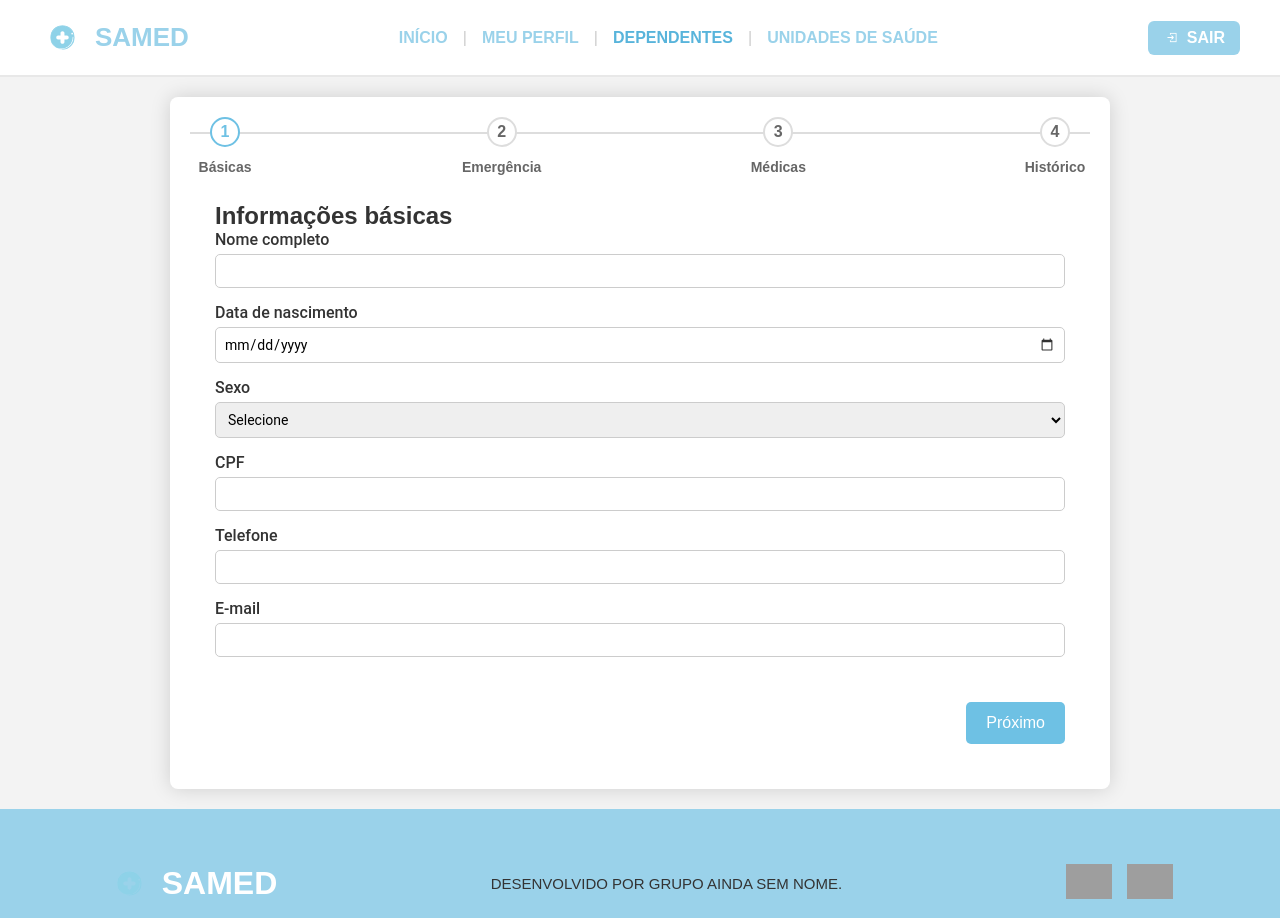
After one commit to JuliaSBarbosa/samed, a PHP site: page /form_dependentes.php in a window 1280 px wide. The commit adds this page. Run offline with PHP 8.4, Linux system fonts and the light colour scheme; grey boxes are pictures that could not be loaded.

Commit message:
Alterado dependentes

```diff
--- a/estilos/style.css
+++ b/estilos/style.css
@@ -9,6 +9,9 @@
 body {
     background-color: #f3f3f3;
     color: #333;
+    display: flex;
+    flex-direction: column;
+    min-height: 100vh;
 }
 
 /* ======= Cabeçalho ======= */
@@ -142,6 +145,7 @@ header.topo {
 main {
     text-align: center;
     margin-top: 0;
+    flex: 1; /* Faz o main ocupar o espaço restante, empurrando o footer para baixo */
 }
 
 .titulo {
@@ -202,8 +206,8 @@ main {
 footer {
     background-color: #9ad2ea;
     color: #fff;
-    margin-top: 0; /* removido para evitar espaço em branco entre main e footer */
-    padding: 55px 0 15px; /* mantém espaçamento visual no topo do footer sem criar gap */
+    margin-top: 0;
+    padding: 55px 0 15px;
     display: flex;
     align-items: center;
     justify-content: space-around;
@@ -591,10 +595,9 @@ main.hero::before {
   border: 1px solid #d7eaf1;
   border-radius: 6px;
   box-sizing: border-box;
-
-  font-weight: 700;    /* negrito */
-  text-align: left;    /* alinhado à esquerda */
-  font-family: inherit; /* usa a mesma fonte da página */
+  font-weight: 700;
+  text-align: left;
+  font-family: inherit;
 }
 
 .login-container input[type="submit"] {
@@ -606,193 +609,288 @@ main.hero::before {
   border-radius: 6px;
   font-weight: 700;
   cursor: pointer;
-  transition: background-color 0.3s ease;
 }
 
-.login-container input[type="submit"]:hover {
-  background: #7ab8d4;
+/* ESTILO TELA DEPENDENTES */
+.dependentes {
+    text-align: center;
+    margin-top: 30px;
 }
 
-/* Estilos para tela de registro - Card melhorado */
-.registro-container {
-  position: relative;
-  z-index: 2;
-  max-width: 480px;
-  width: 90%;
-  background: rgb(255, 255, 255);
-  padding: 32px;
-  border-radius: 12px;
-  box-shadow: 0 6px 20px rgba(0, 0, 0, 0.1);
-  color: #244357;
+.dependentes h2 {
+    color: #6ec1e4;
     font-weight: 700;
-  text-align: left;
-  font-family: inherit;
+    font-size: 1.5em;
+    margin-bottom: 5px;
 }
 
-.registro-container h2 {
-  text-align: center;
-  font-weight: 700;
-  margin: 0 0 24px;
-  color: #244357;
-  font-size: 1.7rem;
+.dependentes hr {
+    width: 120px;
+    border: 2px solid #6ec1e4;
+    border-radius: 2px;
+    margin: 0 auto 20px;
 }
 
-.registro-container label {
-  display: block;
+.card-ficha {
+    background: #fff;
+    padding: 25px;
+    width: 1000px;
+    margin: 0 auto;
     text-align: left;
-  font-weight: 700;
-  margin-bottom: 6px;
-  color: #244357;
-  font-size: 0.9rem;
 }
 
-.registro-container input[type="text"],
-.registro-container input[type="email"],
-.registro-container input[type="password"] {
+/* Container do Formulário */
+.form-container {
+    max-width: 1200px;
+    margin: 20px auto;
+    padding: 20px;
+    background: white;
+    border-radius: 8px;
+    box-shadow: 0 0 20px rgba(0, 0, 0, 0.15);
+}
+
+.form-container form {
+    background: #fff;
+    padding: 25px;
+    max-width: 900px;
     width: 100%;
-  padding: 11px 14px;
-  margin: 8px 0 16px;
-  border: 2px solid #d7eaf1;
-  border-radius: 8px;
-  box-sizing: border-box;
-  font-weight: 600;
+    margin: 0 auto;
     text-align: left;
-  font-family: inherit;
-  font-size: 0.95rem;
+}
+
+/* Campos do Formulário */
+label {
+    display: block;
+    margin-bottom: 5px;
+    font-weight: 500;
+    text-align: left;
+    color: #333;
+    font-family: 'Roboto', sans-serif;
+}
+
+input[type="text"],
+input[type="email"],
+input[type="tel"],
+input[type="number"],
+input[type="time"],
+input[type="file"],
+input[type="date"],
+textarea,
+select {
+    width: 100%;
+    padding: 8px;
+    margin-bottom: 15px;
+    border: 1px solid #ccc;
+    border-radius: 5px;
+    font-size: 14px;
+    font-family: 'Roboto', sans-serif;
     transition: border-color 0.3s ease;
 }
 
-.registro-container input[type="text"]:focus,
-.registro-container input[type="email"]:focus,
-.registro-container input[type="password"]:focus {
+input[type="text"]:focus,
+input[type="email"]:focus,
+input[type="tel"]:focus,
+input[type="number"]:focus,
+input[type="time"]:focus,
+input[type="date"]:focus,
+textarea:focus,
+select:focus {
+    border-color: #6ec1e4;
     outline: none;
-  border-color: #9ad2ea;
+    box-shadow: #244357;
 }
 
-.registro-container input[type="submit"] {
-  width: 100%;
-  background: #9ad2ea;
-  color: #fff;
-  border: none;
-  padding: 13px;
-  border-radius: 8px;
-  font-weight: 700;
-  cursor: pointer;
-  font-size: 1rem;
-  transition: background-color 0.3s ease;
-  margin-top: 8px;
+input[readonly],
+select[disabled] {
+    background-color: #f5f5f5;
+    color: #244357;
 }
 
-.registro-container input[type="submit"]:hover {
-  background: #7ab8d4;
+/* Tornar o ícone do calendário discreto */
+input[type="date"]::-webkit-inner-spin-button,
+input[type="date"]::-webkit-clear-button {
+    -webkit-appearance: none;
 }
 
-/* Mensagens de erro e sucesso */
-.mensagem-erro {
-  background: #fee;
-  color: #c33;
-  padding: 12px 15px;
-  border-radius: 8px;
-  margin-bottom: 18px;
-  border-left: 4px solid #c33;
-  font-weight: 600;
-  font-size: 0.9rem;
+input[type="date"]::-webkit-calendar-picker-indicator {
+    cursor: pointer;
+    opacity: 0.8;
 }
 
-.mensagem-erro p {
-  margin: 5px 0;
+/* Responsividade */
+@media (max-width: 900px) {
+    .form-container {
+        max-width: 100%;
+        padding: 12px;
+    }
+    .form-container form {
+        padding: 18px;
+        max-width: 100%;
+    }
 }
 
-.mensagem-sucesso {
-  background: #efe;
-  color: #3c3;
-  padding: 12px 15px;
-  border-radius: 8px;
-  margin-bottom: 18px;
-  border-left: 4px solid #3c3;
-  text-align: center;
-  font-weight: 600;
-  font-size: 0.9rem;
+/* Forçando largura do formulário */
+@media (min-width: 920px) {
+    .form-container form {
+        width: 900px !important;
+        max-width: 900px !important;
+    }
 }
 
-/* Link de login */
-.registro-container .link-login {
-  text-align: center;
-  margin-top: 20px;
-  padding-top: 20px;
-  border-top: 1px solid #e8e8e8;
-  font-weight: 600;
-  font-size: 0.9rem;
+/* Utilitário */
+.hidden {
+    display: none !important;
 }
 
-.registro-container .link-login a {
-  color: #9ad2ea;
-  text-decoration: none;
-  transition: color 0.3s ease;
-  font-weight: 700;
+/* Barra de progresso multi-step */
+.progress-bar {
+    display: flex;
+    justify-content: space-between;
+    margin-bottom: 30px;
+    position: relative;
+    padding: 0 20px;
 }
 
-.registro-container .link-login a:hover {
-  color: #7ab8d4;
-  text-decoration: underline;
+.progress-bar::before {
+    content: '';
+    position: absolute;
+    top: 50%;
+    left: 0;
+    right: 0;
+    height: 2px;
+    background: #ddd;
+    z-index: 1;
 }
 
-/* Opções de tipo de usuário - Botões visuais simples */
-.tipo-usuario-container {
-  margin: 8px 0 16px;
+.step {
+    position: relative;
+    z-index: 2;
+    background: white;
+    width: 30px;
+    height: 30px;
+    border-radius: 50%;
+    border: 2px solid #ddd;
+    display: flex;
+    align-items: center;
+    justify-content: center;
+    color: #666;
+    font-weight: bold;
+    transition: all 0.3s ease;
 }
 
-.tipo-opcoes {
-  display: flex;
-  gap: 12px;
-  margin-top: 10px;
+.step.active {
+    border-color: #6ec1e4;
+    color: #6ec1e4;
 }
 
-.tipo-opcao {
-  flex: 1;
-  position: relative;
+.step.completed {
+    background: #6ec1e4;
+    border-color: #6ec1e4;
+    color: white;
 }
 
-.tipo-opcao input[type="radio"] {
+.step-title {
     position: absolute;
-  opacity: 0;
-  cursor: pointer;
+    top: 40px;
+    left: 50%;
+    transform: translateX(-50%);
+    white-space: nowrap;
+    font-size: 14px;
+    color: #666;
 }
 
-.tipo-opcao label {
+/* Etapas do Formulário */
+.form-step {
+    display: none;
+    animation: fadeIn 0.5s ease;
+}
+
+.form-step.active {
     display: block;
-  padding: 14px 18px;
-  border: 2px solid #d7eaf1;
-  border-radius: 8px;
-  text-align: center;
-  cursor: pointer;
-  transition: all 0.3s ease;
-  background: #fff;
-  font-weight: 700;
-  color: #244357;
+}
+
+@keyframes fadeIn {
+    from { opacity: 0; }
+    to { opacity: 1; }
+}
+
+/* Layout */
+.form-row {
+    display: flex;
+    gap: 20px;
+    margin-bottom: 20px;
+}
+
+.form-column {
+    flex: 1;
+}
+
+.form-group {
+    margin-bottom: 20px;
+}
+
+/* Radio Buttons */
+.radio-container {
+    margin-bottom: 10px;
+    text-align: left;
+}
+
+.radio-label {
+    display: inline;
+    margin-left: 5px;
+    font-weight: normal;
+    font-family: 'Roboto', sans-serif;
+}
+
+/* Checkbox */
+.checkbox {
+    display: flex;
+    align-items: center;
+    gap: 10px;
+    margin: 10px 0;
+    font-family: 'Roboto', sans-serif;
+}
+
+.checkbox input[type="checkbox"] {
+    width: auto;
     margin: 0;
 }
 
-.tipo-opcao input[type="radio"]:checked + label {
-  background: #9ad2ea;
-  color: #fff;
-  border-color: #9ad2ea;
+/* Botões */
+.button-group {
+    display: flex;
+    justify-content: space-between;
+    margin-top: 30px;
+    gap: 10px;
 }
 
-.tipo-opcao label:hover {
-  border-color: #9ad2ea;
-  background: #f0f8fc;
+.btn-anterior,
+.btn-proximo,
+.submit-btn {
+    padding: 12px 20px;
+    font-size: 16px;
+    border: none;
+    border-radius: 5px;
+    cursor: pointer;
+    transition: all 0.3s ease;
 }
 
-/* Responsividade */
-@media (max-width: 768px) {
-  .registro-container {
-    padding: 28px 22px;
-    max-width: 95%;
+.btn-anterior {
+    background-color: #666;
+    color: white;
 }
 
-  .tipo-opcoes {
-    flex-direction: column;
-    gap: 10px;
+.btn-proximo,
+.submit-btn {
+    background-color: #6ec1e4;
+    color: white;
 }
+
+.btn-anterior:hover {
+    background-color: #555;
 }
+
+.btn-proximo:hover,
+.submit-btn:hover {
+    background-color: #6ec1e4;
+}
--- /dev/null
+++ b/form_dependentes.php
@@ -0,0 +1,173 @@
+<!DOCTYPE html>
+<html lang="pt-BR">
+
+<head>
+    <meta charset="UTF-8">
+    <meta name="viewport" content="width=device-width, initial-scale=1.0">
+    <title>SAMED - Novo Dependente</title>
+    <link rel="stylesheet" href="estilos/style.css">
+    <link rel="icon" href="img/logo.svg" type="image/png">
+</head>
+
+<body>
+    <!-- Cabeçalho -->
+    <header class="topo">
+        <div class="logo">
+            <img src="img/logo.svg" alt="Logo SAMED">
+            <h1>SAMED</h1>
+        </div>
+
+        <nav class="menu">
+            <a href="index.php">INÍCIO</a>
+            <span class="divisor">|</span>
+            <a href="perfil.php">MEU PERFIL</a>
+            <span class="divisor">|</span>
+            <a href="dependentes.php" class="ativo">DEPENDENTES</a>
+            <span class="divisor">|</span>
+            <a href="hospital.php">UNIDADES DE SAÚDE</a>
+        </nav>
+
+        <a href="sair.php" class="botao-sair">
+            <img src="img/sair.svg" alt="Sair">
+            SAIR
+        </a>
+    </header>
+ <!-- Conteúdo principal -->
+        <div class="form-container">
+            <!-- Barra de progresso -->
+            <div class="progress-bar">
+                <div class="step active" data-step="1">
+                    <span>1</span>
+                    <span class="step-title">Básicas</span>
+                </div>
+                <div class="step" data-step="2">
+                    <span>2</span>
+                    <span class="step-title">Emergência</span>
+                </div>
+                <div class="step" data-step="3">
+                    <span>3</span>
+                    <span class="step-title">Médicas</span>
+                </div>
+                <div class="step" data-step="4">
+                    <span>4</span>
+                    <span class="step-title">Histórico</span>
+                </div>
+            </div>
+
+            <form id="dependenteForm" action="registrar_dependente.php" method="post" >
+                <!-- Etapa 1: Informações Básicas -->
+                <div class="form-step active" id="step1" data-step="1">
+                    <h2>Informações básicas</h2>
+                    <label for="nome">Nome completo</label>
+                    <input type="text" id="nome" name="nome" required>
+
+                    <label for="data_nascimento">Data de nascimento</label>
+                    <input type="date" id="data_nascimento" name="data_nascimento" required>
+
+                    <label for="sexo">Sexo</label>
+                    <select id="sexo" name="sexo" required>
+                        <option value="">Selecione</option>
+                        <option value="masculino">Masculino</option>
+                        <option value="feminino">Feminino</option>
+                        <option value="outro">Outro</option>
+                    </select>
+
+                    <label for="cpf">CPF</label>
+                    <input type="text" id="cpf" name="cpf">
+
+                    <label for="telefone">Telefone</label>
+                    <input type="tel" id="telefone" name="telefone">
+
+                    <label for="email">E-mail</label>
+                    <input type="email" id="email" name="email">
+                </div>
+
+                <!-- Etapa 2: Contato de Emergência -->
+                <div class="form-step" id="step2" data-step="2">
+                        <h2>CONTATO DE EMERGÊNCIA</h2>
+
+                        <label for="contato_nome">Nome do contato</label>
+                        <input type="text" id="contato_nome" name="contato_nome" required>
+
+                        <label for="parentesco">Parentesco</label>
+                        <input type="text" id="parentesco" name="parentesco">
+
+                        <label for="contato_telefone">Telefone</label>
+                        <input type="tel" id="contato_telefone" name="contato_telefone" required>
+
+                </div>
+
+                <!-- Etapa 3: Informações Médicas -->
+                <div class="form-step" id="step3" data-step="3">
+                        <h2>INFORMAÇÕES MÉDICAS</h2>
+
+                        <label for="doencas">Doenças crônicas</label>
+                        <textarea id="doencas" name="doencas" rows="3"></textarea>
+
+                        <label for="alergias">Alergias</label>
+                        <textarea id="alergias" name="alergias" rows="2"></textarea>
+
+                        <label for="tipo_sanguineo">Tipo sanguíneo</label>
+                        <select id="tipo_sanguineo" name="tipo_sanguineo">
+                            <option value="">Selecione</option>
+                            <option value="A+">A+</option>
+                            <option value="A-">A-</option>
+                            <option value="B+">B+</option>
+                            <option value="B-">B-</option>
+                            <option value="AB+">AB+</option>
+                            <option value="AB-">AB-</option>
+                            <option value="O+">O+</option>
+                            <option value="O-">O-</option>
+                        </select>
+
+                        <label for="medicacao">Medicação de uso contínuo</label>
+                        <textarea id="medicacao" name="medicacao" rows="2"></textarea>
+
+                        <label for="doenca_mental">Doença mental</label>
+                        <textarea id="doenca_mental" name="doenca_mental" rows="2"></textarea>
+
+                        <label for="dispositivo">Dispositivo implantado</label>
+                        <textarea id="dispositivo" name="dispositivo" rows="2"></textarea>
+
+                        <label for="info_relevantes">Informações relevantes</label>
+                        <textarea id="info_relevantes" name="info_relevantes" rows="3"></textarea>
+
+                </div>
+
+                <!-- Etapa 4: Histórico Médico -->
+                <div class="form-step" id="step4" data-step="4">
+                        <h2>HISTÓRICO MÉDICO</h2>
+
+                        <label for="cirurgias">Cirurgias</label>
+                        <textarea id="cirurgias" name="cirurgias" rows="4"></textarea>
+
+                </div>
+                <!-- Botões de navegação -->
+                <div class="button-group">
+                    <button type="button" class="btn-anterior">Anterior</button>
+                    <div style="flex:1"></div>
+                    <button type="button" class="btn-proximo">Próximo</button>
+                    <button type="submit" class="submit-btn">Salvar Dependente</button>
+                </div>
+            </form>
+        </div>
+    </section>
+</main>
+
+    <!-- Rodapé -->
+    <footer>
+        <div class="footer-logo">
+            <img src="img/logo.svg" alt="Logo SAMED">
+            <h1>SAMED</h1>
+        </div>
+        <p>DESENVOLVIDO POR GRUPO AINDA SEM NOME.</p>
+        <div class="lojas">
+            <img src="img/appstore.png" alt="App Store">
+            <img src="img/googleplay.png" alt="Google Play">
+        </div>
+    </footer>
+
+    <script src="js/dependentes.js"></script>
+</body>
+
+</html>
```
Also changed, not shown: dependentes.php (+13 -1 lines), js/dependentes.js (added, +146 -0 lines), login.php (+1 -28 lines), img/mais.svg (added). Lines whose indentation alone changed are shown as unchanged.
